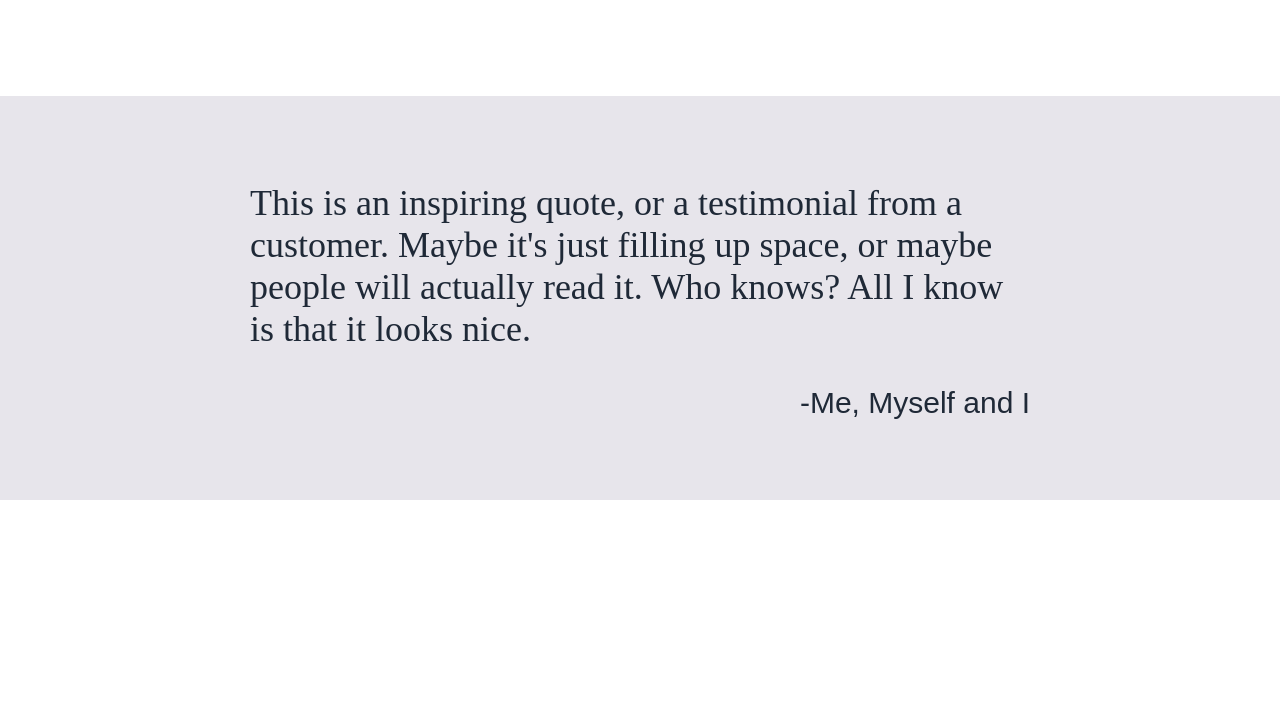
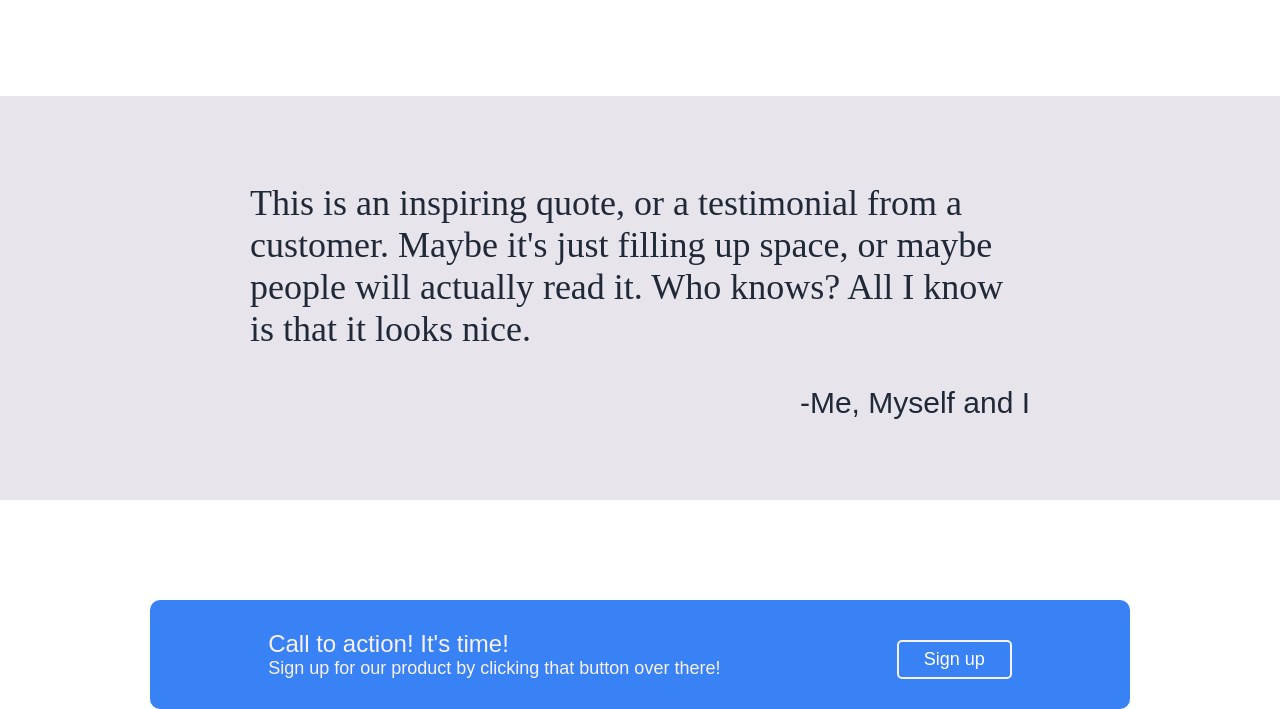
Before and after one commit to KHmamoune/Landing-page, a plain HTML site: page index.html in a window 1280 px wide. Shown: the part 926-1635 px from the top of the page. Before the commit the page ends 1526 px from the top, so only its background shows below. Drawn offline with Linux system fonts and the light colour scheme.

Commit message:
added the "call for action" button

```diff
--- a/index.html
+++ b/index.html
@@ -49,5 +49,12 @@
         <p>This is an inspiring quote, or a testimonial from a customer. Maybe it's just filling up space, or maybe people will actually read it. Who knows? All I know is that it looks nice.</p>
         <p class="author">-Me, Myself and I</p>
     </div>
+    <div class="call">
+        <div>
+            <p class="call-title">Call to action! It's time!</p>
+            <p class="call-txt">Sign up for our product by clicking that button over there!</p>
+        </div>
+        <button class="call-btn">Sign up</button>
+    </div>
 </body>
 </html>
--- a/style.css
+++ b/style.css
@@ -113,3 +113,28 @@ button {
     font-family: sans-serif;
     text-align: right;
 }
+
+.call {
+    color: #F9F1F8;
+    font-size: 24px;
+    background-color: #3882F6;
+    padding: 30px;
+    margin-inline: 150px;
+    display: flex;
+    justify-content: space-around;
+    border-radius: 10px;
+}
+
+.call-title {
+    margin: 0px;
+}
+
+.call-txt {
+    font-size: 18px;
+    margin: 0px;
+}
+
+.call-btn {
+    border: 2px solid #F9F1F8;
+    border-radius: 5px;
+}
```
